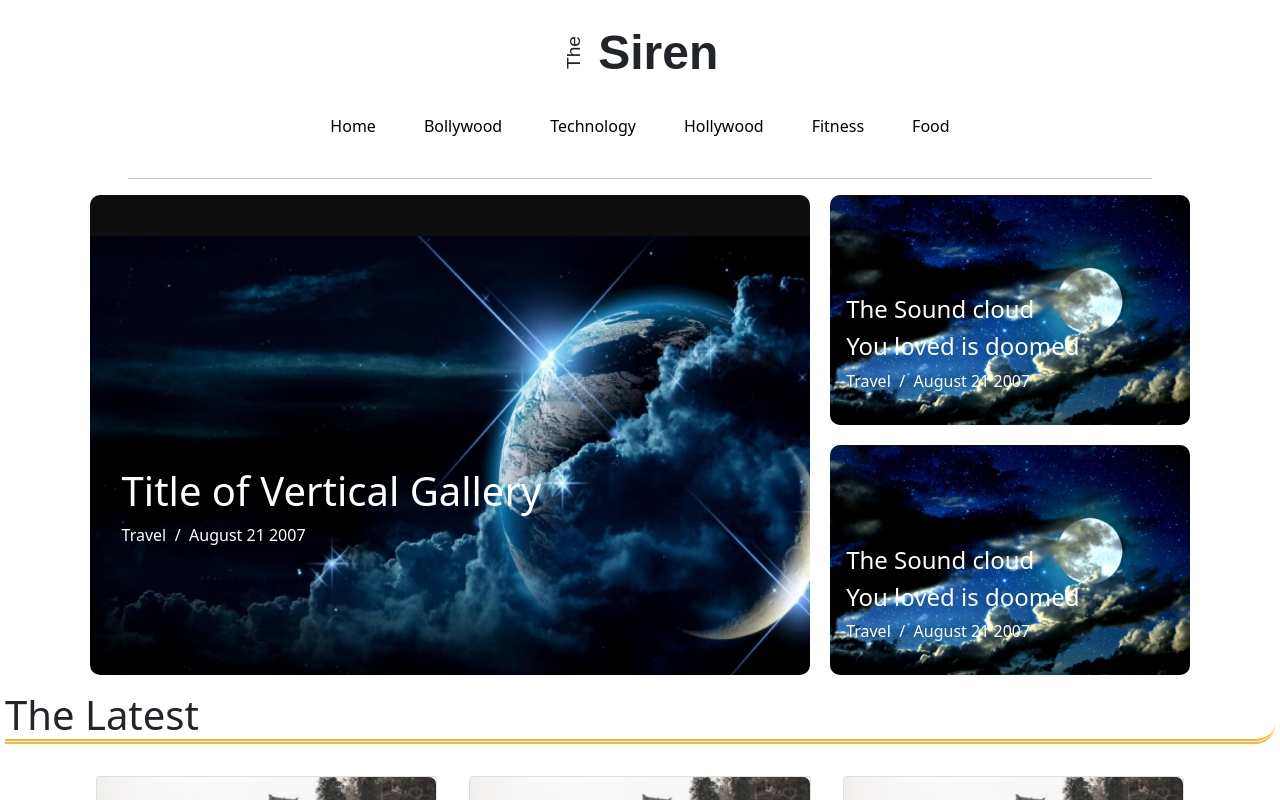
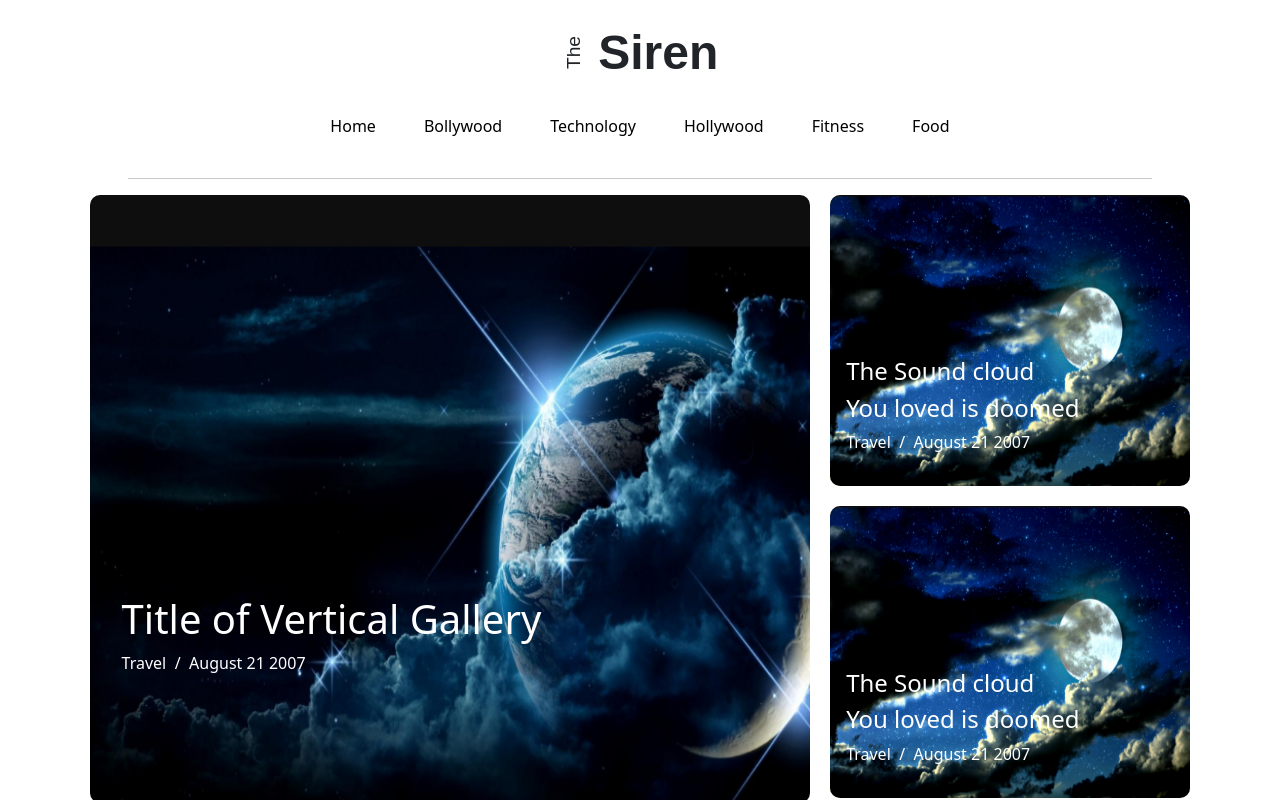
Before and after one commit to PratikshaSurwade/Blog-app, a React (Create React App) app: page / in a window 1280 px wide. Shown: the top 800 px of the page. Built offline with nearby package versions, Linux system fonts and the light colour scheme.

Commit message:
changes in size

```diff
--- a/src/Styles/homeimg.css
+++ b/src/Styles/homeimg.css
@@ -16,7 +16,7 @@
 
 .MainImg{
     width: 86%;
-    height: 30rem;
+    height: 38rem;
 
     margin-left: 7%;
     margin-right: 7%;
```
